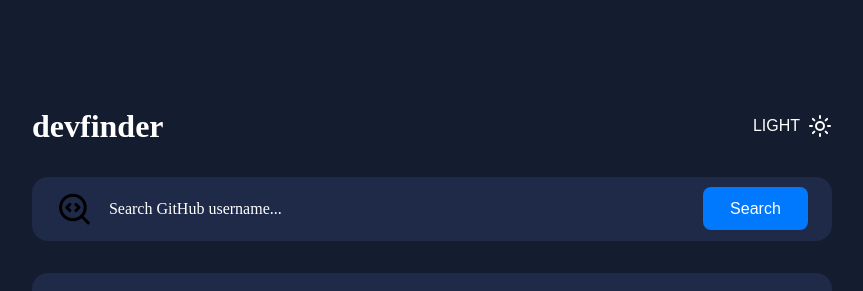
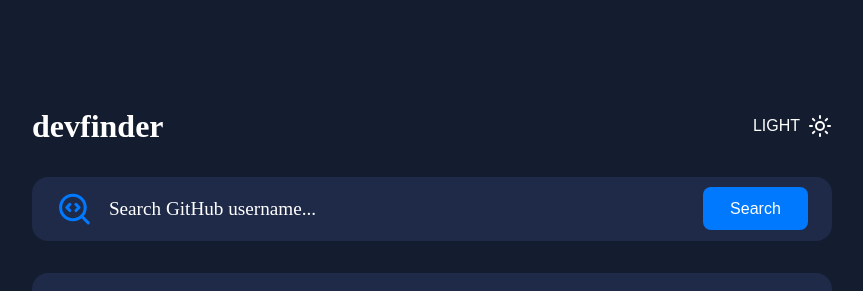
Before and after one commit to vsantos1711/dev-finder, a React (Vite) app: page / in a window 1280 px wide. Shown: the top 291 px of the page, without its empty margins (208-1071 px from the left). Built offline with nearby package versions, Linux system fonts and the light colour scheme; the HTML template or start-up script is replaced by a standard one.

Commit message:
style: add Input color and new font-size

```diff
--- a/src/components/Input/style.ts
+++ b/src/components/Input/style.ts
@@ -10,11 +10,13 @@ export const InputContainer = styled.div`
   justify-content: space-between;
   border-radius: 1rem;
   background-color: ${({ theme }) => theme.primaryColor};
+  color: ${({ theme }) => theme.secondaryColor};
 `;
 
 export const Input = styled.input`
   width: 100%;
-  color: ${({ theme }) => theme.textColor};
+  font-size: 1.2rem;
+  color: ${({ theme }) => theme.primaryTextColor};
   &::placeholder {
    color: ${({ theme }) => theme.primaryTextColor}
   }
```
